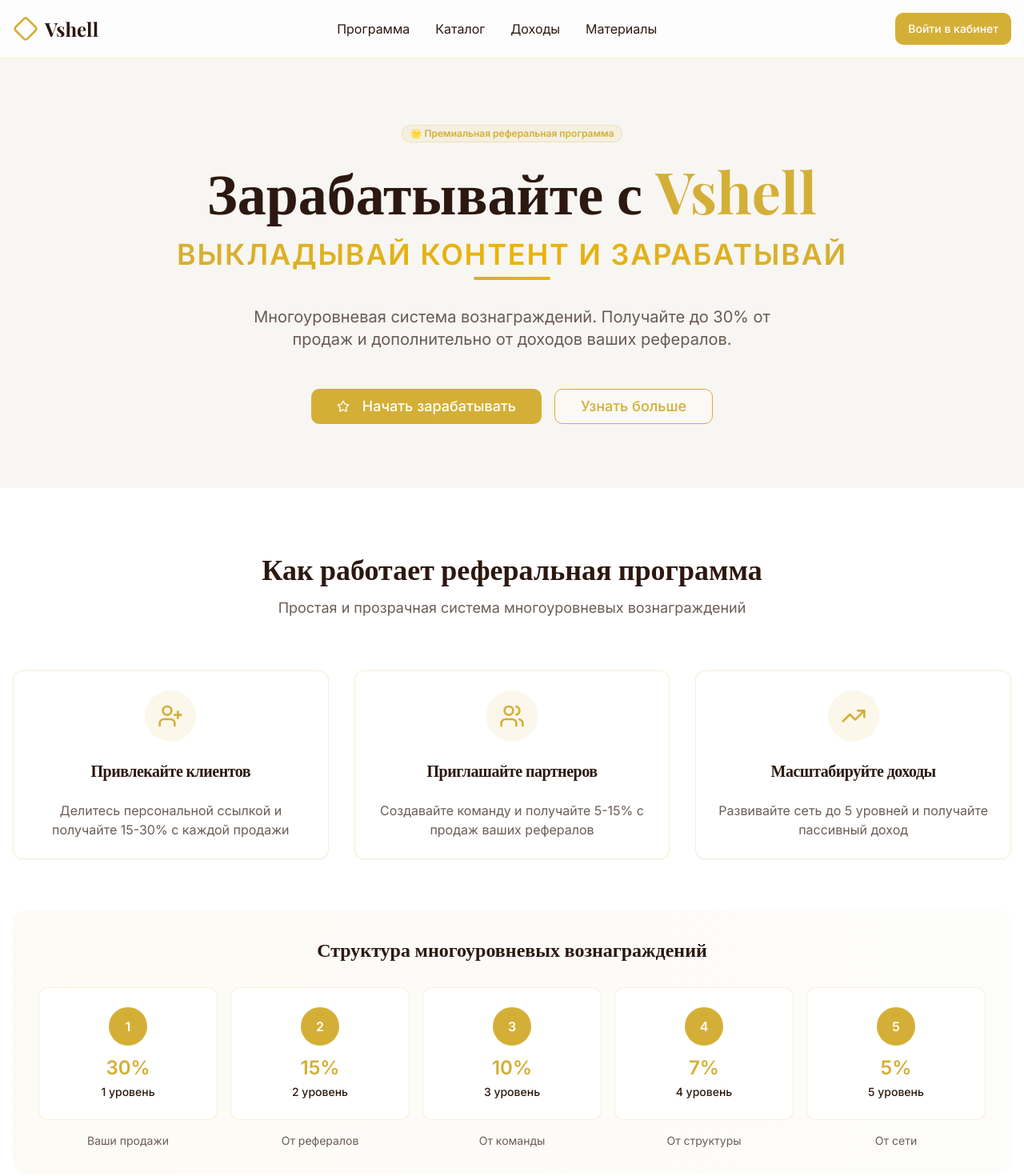
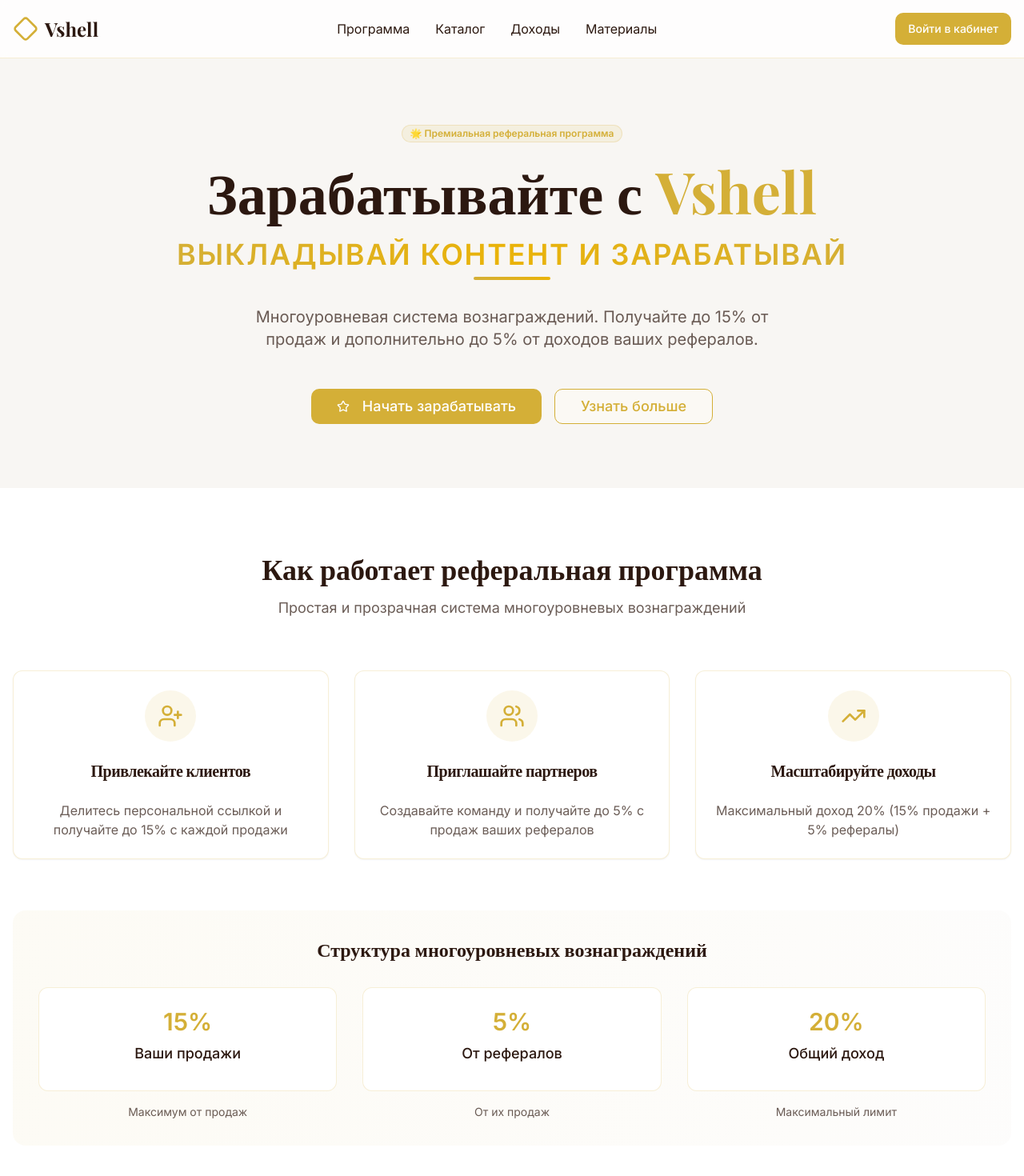
Before and after one commit to pr-poehali-dev/cosmetics-referral-site, a React (Vite) app: page / in a window 1280 px wide. Shown: the top 1470 px of the page at 80% size. Built offline with nearby package versions, Linux system fonts and the light colour scheme.

Commit message:
Реферальная программа с ограничением 20%

```diff
--- a/src/pages/Index.tsx
+++ b/src/pages/Index.tsx
@@ -46,7 +46,7 @@ const Index = () => {
               <div className="w-24 h-1 bg-gradient-to-r from-gold to-yellow-500 mx-auto rounded-full"></div>
             </div>
             <p className="text-xl text-dark-brown/70 mb-12 max-w-2xl mx-auto">
-              Многоуровневая система вознаграждений. Получайте до 30% от продаж и дополнительно от доходов ваших рефералов.
+              Многоуровневая система вознаграждений. Получайте до 15% от продаж и дополнительно до 5% от доходов ваших рефералов.
             </p>
             <div className="flex flex-col sm:flex-row gap-4 justify-center">
               <Button size="lg" className="bg-gold hover:bg-gold/90 text-white px-8 py-4 text-lg">
@@ -82,7 +82,7 @@ const Index = () => {
                 <CardTitle className="text-xl font-display text-dark-brown">Привлекайте клиентов</CardTitle>
               </CardHeader>
               <CardContent>
-                <p className="text-dark-brown/70">Делитесь персональной ссылкой и получайте 15-30% с каждой продажи</p>
+                <p className="text-dark-brown/70">Делитесь персональной ссылкой и получайте до 15% с каждой продажи</p>
               </CardContent>
             </Card>
 
@@ -94,7 +94,7 @@ const Index = () => {
                 <CardTitle className="text-xl font-display text-dark-brown">Приглашайте партнеров</CardTitle>
               </CardHeader>
               <CardContent>
-                <p className="text-dark-brown/70">Создавайте команду и получайте 5-15% с продаж ваших рефералов</p>
+                <p className="text-dark-brown/70">Создавайте команду и получайте до 5% с продаж ваших рефералов</p>
               </CardContent>
             </Card>
 
@@ -106,7 +106,7 @@ const Index = () => {
                 <CardTitle className="text-xl font-display text-dark-brown">Масштабируйте доходы</CardTitle>
               </CardHeader>
               <CardContent>
-                <p className="text-dark-brown/70">Развивайте сеть до 5 уровней и получайте пассивный доход</p>
+                <p className="text-dark-brown/70">Максимальный доход 20% (15% продажи + 5% рефералы)</p>
               </CardContent>
             </Card>
           </div>
@@ -116,21 +116,16 @@ const Index = () => {
             <h3 className="text-2xl font-display font-bold text-dark-brown mb-8 text-center">
               Структура многоуровневых вознаграждений
             </h3>
-            <div className="grid md:grid-cols-5 gap-4">
+            <div className="grid md:grid-cols-3 gap-8">
               {[
-                { level: '1 уровень', percent: '30%', desc: 'Ваши продажи' },
-                { level: '2 уровень', percent: '15%', desc: 'От рефералов' },
-                { level: '3 уровень', percent: '10%', desc: 'От команды' },
-                { level: '4 уровень', percent: '7%', desc: 'От структуры' },
-                { level: '5 уровень', percent: '5%', desc: 'От сети' }
+                { level: 'Ваши продажи', percent: '15%', desc: 'Максимум от продаж' },
+                { level: 'От рефералов', percent: '5%', desc: 'От их продаж' },
+                { level: 'Общий доход', percent: '20%', desc: 'Максимальный лимит' }
               ].map((item, index) => (
                 <div key={index} className="text-center">
                   <div className="bg-white rounded-xl p-6 border border-gold/20 mb-4">
-                    <div className="w-12 h-12 bg-gold text-white rounded-full flex items-center justify-center mx-auto mb-3 font-bold">
-                      {index + 1}
-                    </div>
-                    <div className="text-2xl font-bold text-gold mb-1">{item.percent}</div>
-                    <div className="text-sm text-dark-brown font-medium">{item.level}</div>
+                    <div className="text-3xl font-bold text-gold mb-2">{item.percent}</div>
+                    <div className="text-lg text-dark-brown font-medium mb-2">{item.level}</div>
                   </div>
                   <p className="text-sm text-dark-brown/70">{item.desc}</p>
                 </div>
@@ -203,7 +198,7 @@ const Index = () => {
                 </div>
                 <Progress value={57} className="h-3" />
                 <p className="text-sm text-dark-brown/70">
-                  До золотого уровня осталось €2,153. Следующий уровень откроет комиссию 35%
+                  До золотого уровня осталось €2,153. Следующий уровень откроет максимальную комиссию 20%
                 </p>
               </div>
             </CardContent>
```
